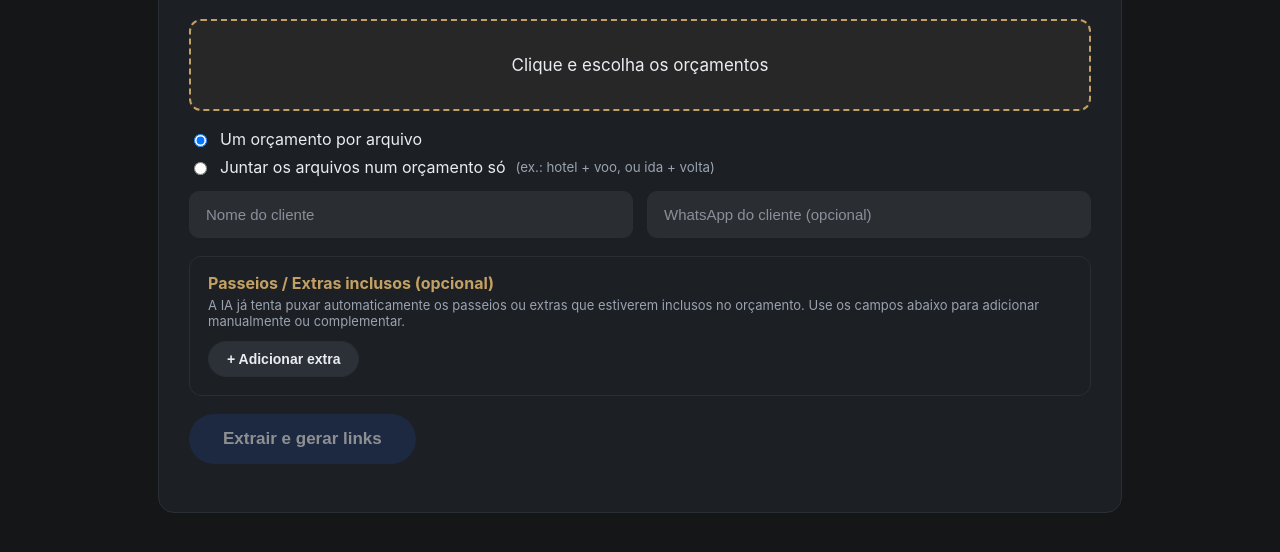
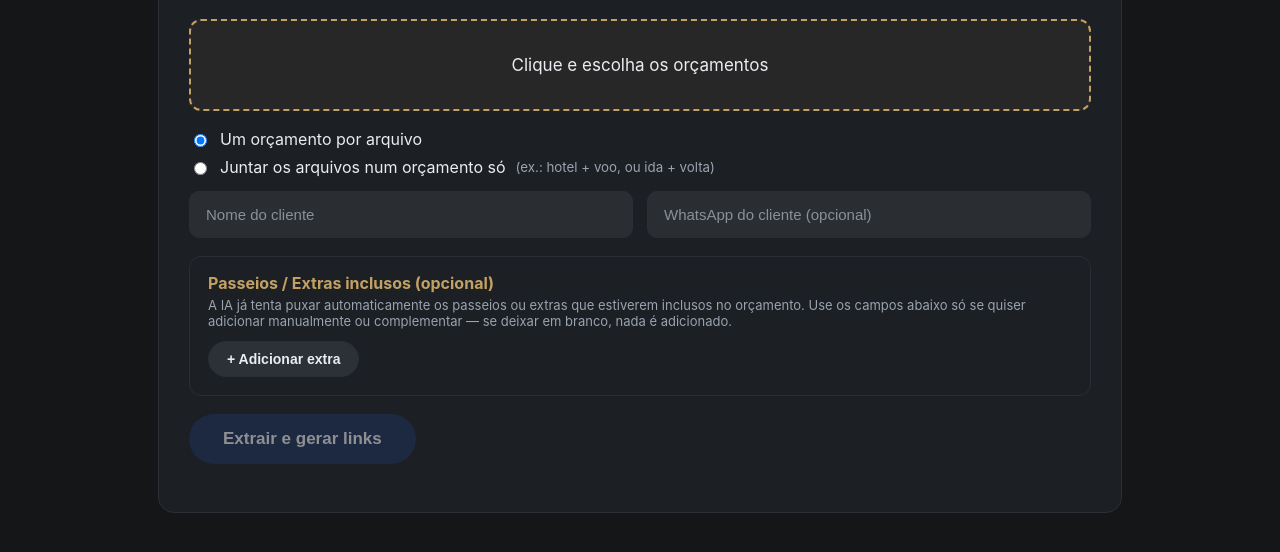
Before and after one commit to douglashoffmanabib/mdviagens-orcamentos, a website: page extrair.html in a window 1280 px wide. Shown: the part 206-758 px from the top of the page. Drawn offline with Linux system fonts and the light colour scheme.

Commit message:
Add files via upload

```diff
--- a/extrair.html
+++ b/extrair.html
@@ -89,7 +89,7 @@
 
     <div class="extrasBox">
       <div class="extrasTitulo">Passeios / Extras inclusos (opcional)</div>
-      <div class="extrasHint">A IA já tenta puxar automaticamente os passeios ou extras que estiverem inclusos no orçamento. Use os campos abaixo para adicionar manualmente ou complementar.</div>
+      <div class="extrasHint">A IA já tenta puxar automaticamente os passeios ou extras que estiverem inclusos no orçamento. Use os campos abaixo só se quiser adicionar manualmente ou complementar — se deixar em branco, nada é adicionado.</div>
       <div id="extrasList"></div>
       <button type="button" class="addExtraBtn" id="addExtra">+ Adicionar extra</button>
     </div>
```
